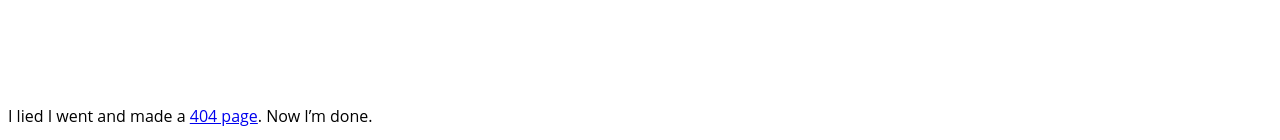
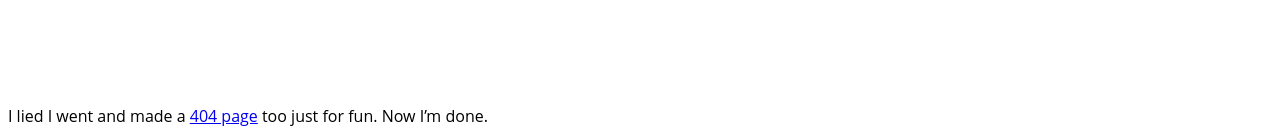
Before and after one commit to milesok/milesok.github.io, a Jekyll site: the page built from _posts/2020-07-17-creating-github-sites-jekyll-part-1.md, in a window 1280 px wide. Shown: the part 1921-2061 px from the top of the page. Built offline with Jekyll 4.4.1, drawn with Linux system fonts in a browser that asks for light colours.

Commit message:
Update 2020-07-17-creating-github-sites-jekyll-part-1.md

```diff
--- a/_posts/2020-07-17-creating-github-sites-jekyll-part-1.md
+++ b/_posts/2020-07-17-creating-github-sites-jekyll-part-1.md
@@ -49,4 +49,4 @@ That's about enough for one day. I have a site now though. Pretty cool.
 
 ![](https://github.com/milesok/milesok.github.io/blob/master/assets/img/creating-github-page/v1.PNG?raw=true)
 
-I lied I went and made a [404 page](https://milesok.github.io/404). Now I'm done.
+I lied I went and made a [404 page](https://milesok.github.io/404) too just for fun. Now I'm done.
```
